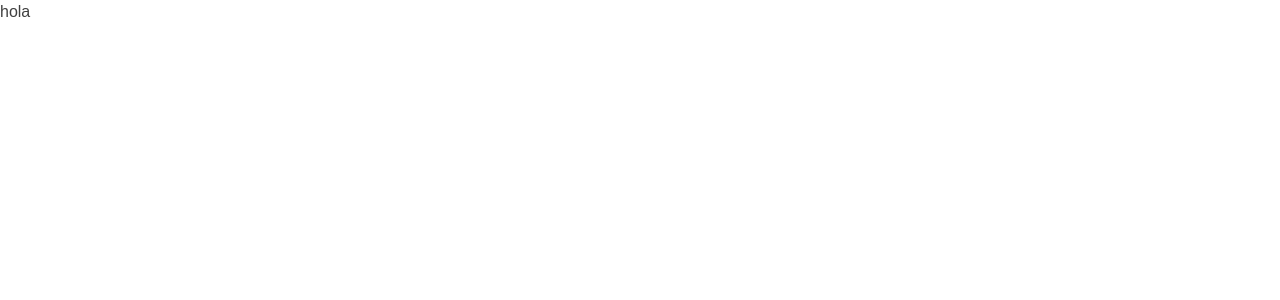
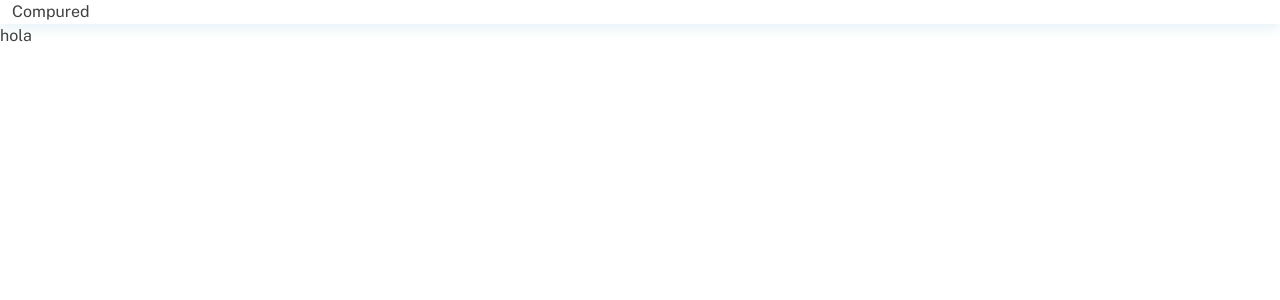
Before and after one commit to gochigochi/compured-v2, a Next.js app: page / in a window 1280 px wide. Shown: the top 300 px of the page. Built offline with nearby package versions, Linux system fonts and the light colour scheme.

Commit message:
store cart slice init

```diff
--- a/components/ui/layout/Layout.tsx
+++ b/components/ui/layout/Layout.tsx
@@ -1,7 +1,15 @@
+import Nav from "./nav/Nav"
 
-const Layout = () => {
+type PropsTypes = {
+    children: React.ReactNode
+}
+
+const Layout = ({ children } : PropsTypes) => {
   return (
-    <div>Layout</div>
+    <div>
+        <Nav />
+        {children}
+    </div>
   )
 }
 
--- a/components/ui/layout/nav/Nav.tsx
+++ b/components/ui/layout/nav/Nav.tsx
@@ -4,7 +4,7 @@ const Nav = () => {
   return (
     <header className="relative z-[800] floating-box-shadow">
         <div className="max-w-screen-2xl mx-auto px-3">
-
+            Compured
         </div>
     </header>
   )
--- a/pages/_app.tsx
+++ b/pages/_app.tsx
@@ -3,11 +3,21 @@ import { Public_Sans } from "next/font/google"
 import { store } from "@/store/store"
 import type { AppProps } from "next/app"
 import { Provider } from "react-redux"
+import Layout from "@/components/ui/layout/Layout"
+
+const publicSans = Public_Sans({
+  weight: ["300", "400", "500", "600", "700"],
+  subsets: ["latin"]
+})
 
 export default function App({ Component, pageProps }: AppProps) {
   return (
     <Provider store={store}>
-      <Component {...pageProps} />
+      <div className={publicSans.className}>
+        <Layout>
+          <Component {...pageProps} />
+        </Layout>
+      </div>
     </Provider>
   )
 
--- a/pages/index.tsx
+++ b/pages/index.tsx
@@ -1,7 +1,4 @@
-import Image from "next/image";
-import { Inter } from "next/font/google";
 
-const inter = Inter({ subsets: ["latin"] });
 
 export default function Home() {
   return (
--- /dev/null
+++ b/store/slices/cartSlice.ts
@@ -0,0 +1,53 @@
+import { createSlice } from "@reduxjs/toolkit"
+import type { PayloadAction } from "@reduxjs/toolkit"
+import type { CartProduct } from "@/types"
+import { getLocalStorage, setLocalStorage } from "@/utils/localStorage"
+import { current } from "@reduxjs/toolkit"
+
+type CartState = {
+    products: CartProduct[]
+}
+
+const initialState: CartState = getLocalStorage("cart") || { products: [] }
+
+export const cart = createSlice({
+    name: "cart",
+    initialState,
+    reducers: {
+        addProduct: (state, action: PayloadAction<CartProduct>) => {
+
+            const index = state.products.findIndex(product => product.idproducto === action.payload.idproducto)
+
+            if(index === -1) {
+
+                state.products.push(action.payload)
+
+            } else {
+
+                state.products[index].qty += action.payload.qty
+            }
+
+            setLocalStorage<typeof state>("cart", current(state))
+
+        },
+        removeProduct: (state, action: PayloadAction<{ id: string }>) => {
+
+            const index = state.products.findIndex(product => product.idproducto === action.payload.id)
+
+            state.products.splice(index, 1)
+
+            setLocalStorage<typeof state>("cart", current(state))
+
+        },
+        clearCart: (state) => {
+
+            state.products = []
+
+            setLocalStorage<typeof state>("cart", current(state))
+
+        },
+    }
+})
+
+export const { addProduct, removeProduct, clearCart } = cart.actions
+export default cart.reducer
--- a/store/store.ts
+++ b/store/store.ts
@@ -1,7 +1,10 @@
 import { configureStore } from '@reduxjs/toolkit'
+import cartReducer from './slices/cartSlice'
 
 export const store = configureStore({
-  reducer: {},
+  reducer: {
+    cartReducer,
+  },
 })
 
 export type RootState = ReturnType<typeof store.getState>
--- a/styles/globals.css
+++ b/styles/globals.css
@@ -12,7 +12,7 @@
 
   html,
   body {
-    font-family: 'Public Sans', sans-serif;
+    /* font-family: 'Public Sans', sans-serif; */
     max-width: 100vw;
     overflow-x: hidden;
   }
--- /dev/null
+++ b/utils/localStorage.ts
@@ -0,0 +1,16 @@
+export const setLocalStorage =<T>(key: string, data: T) => {
+    try {
+        localStorage.setItem(key, JSON.stringify(data))
+    }
+    catch (err) {
+        console.log(err)
+    }
+}
+
+export const getLocalStorage = (key: string) => {
+    try {
+        return JSON.parse(localStorage.getItem(key)!)
+    } catch (err) {
+        console.log(err)
+    }
+}
```
Also changed, not shown: types.d.ts (added, +37 -0 lines), pages/product/[id].tsx (added).
